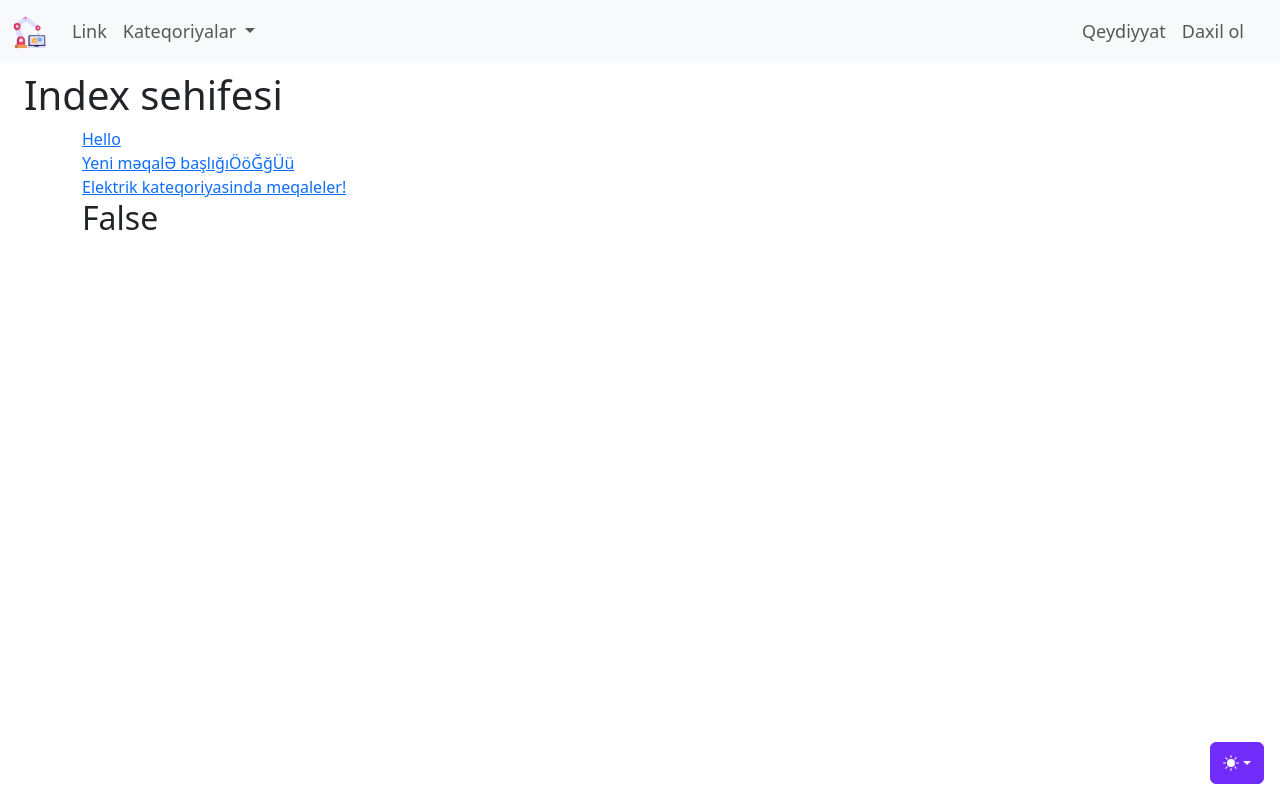
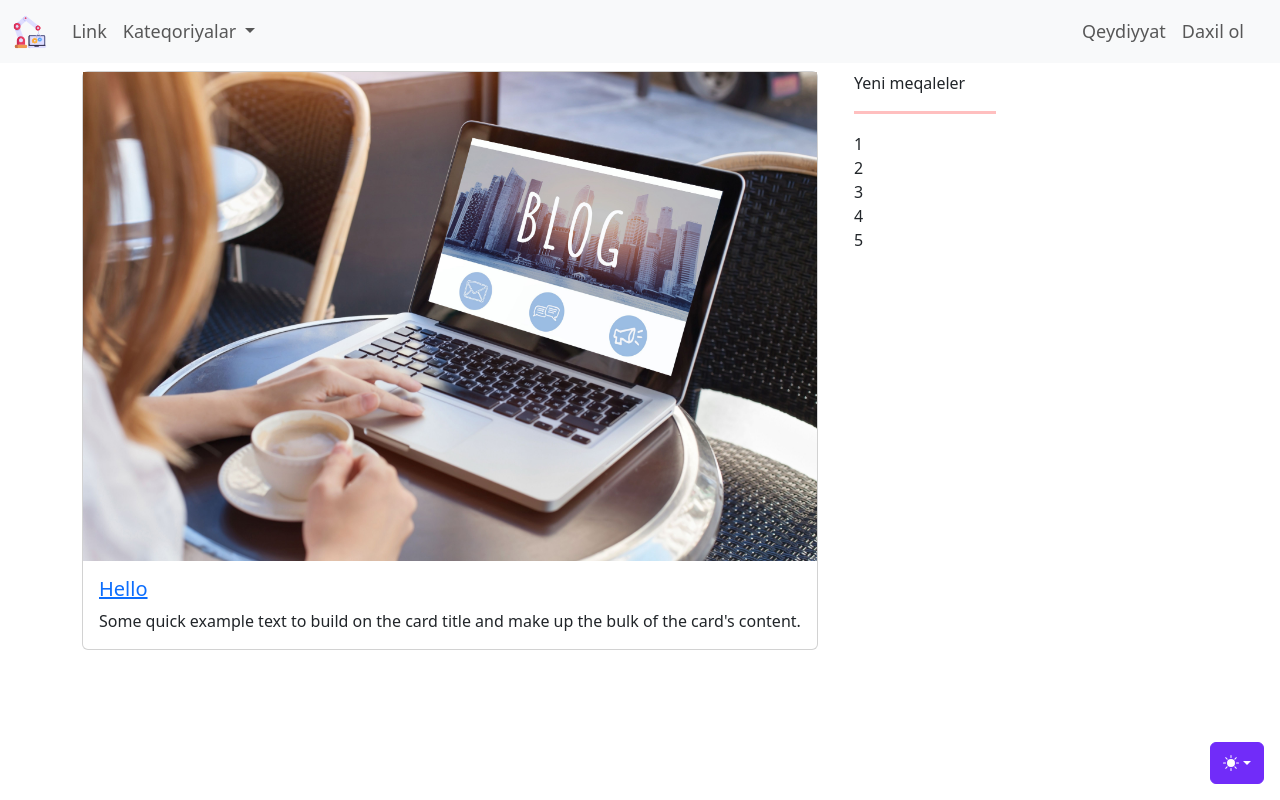
Before and after one commit to SahibFarhadov/x-lab, a Django app: page / in a window 1280 px wide. Run offline with Django 4.2, Linux system fonts and the light colour scheme; data comes from the database, SQL or seed files in the repository; some libraries are stand-ins or nearby versions.

Commit message:
index sehifesinde deyisiklikler edildi.

```diff
--- a/xlab_container/blog/templates/blog/index.html
+++ b/xlab_container/blog/templates/blog/index.html
@@ -4,12 +4,42 @@
 {% endblock %}
 {% block content %}
     <div class="container-fluid mt-2">
-        <h1>Index sehifesi</h1>
         <div class="container">
-            {%for yazi in yazilar%}
-            <a href="{%url 'yazini_tap' yazi.blog_slug %}">{{yazi.basliq}}</a><br />
-            {%endfor%}
-            <h2>{{request.user.is_authenticated}}</h2>
+            <div class="row">
+                <div class="col-md-8">
+                    <div class="card">
+                        <img src="{{cox_oxunulan.basliq_sekli.url}}" class="" style="width:100%;height:100%;aspect-ratio: 3/2!important;">
+                        <div class="card-body">
+                          <h5 class="card-title">
+                            <a href="{%url 'yazini_tap' cox_oxunulan.blog_slug%}" target="_blank" title="{{cox_oxunulan.basliq}}">{{cox_oxunulan.basliq}}</a>
+                          </h5>
+                          <p class="card-text">Some quick example text to build on the card title and make up the bulk of the card's content.</p>
+                        </div>
+                      </div>
+                </div>
+                <div class="col-md-2">
+                    <div class="container-fluid">
+                        <div class="row">
+                            <div class="col">Yeni meqaleler <hr style="border:none;border-top: 3px solid red;overflow: visible; height:5px;" /></div>
+                        </div>
+                        <div class="row">
+                            <div class="col">1</div>
+                        </div>
+                        <div class="row">
+                            <div class="col">2</div>
+                        </div>
+                        <div class="row">
+                            <div class="col">3</div>
+                        </div>
+                        <div class="row">
+                            <div class="col">4</div>
+                        </div>
+                        <div class="row">
+                            <div class="col">5</div>
+                        </div>
+                    </div>
+                </div>
+            </div>
         </div>
     </div>
 {% endblock %}
--- a/xlab_container/blog/views.py
+++ b/xlab_container/blog/views.py
@@ -7,6 +7,7 @@ def index(request):
     context = {
         'kateqoriyalar': Kateqoriya.objects.all(),
         'yazilar' : Blog.objects.all(),
+        'cox_oxunulan': Blog.objects.get(id=1),
     }
     return render(request,'blog/index.html',context)
 
```
